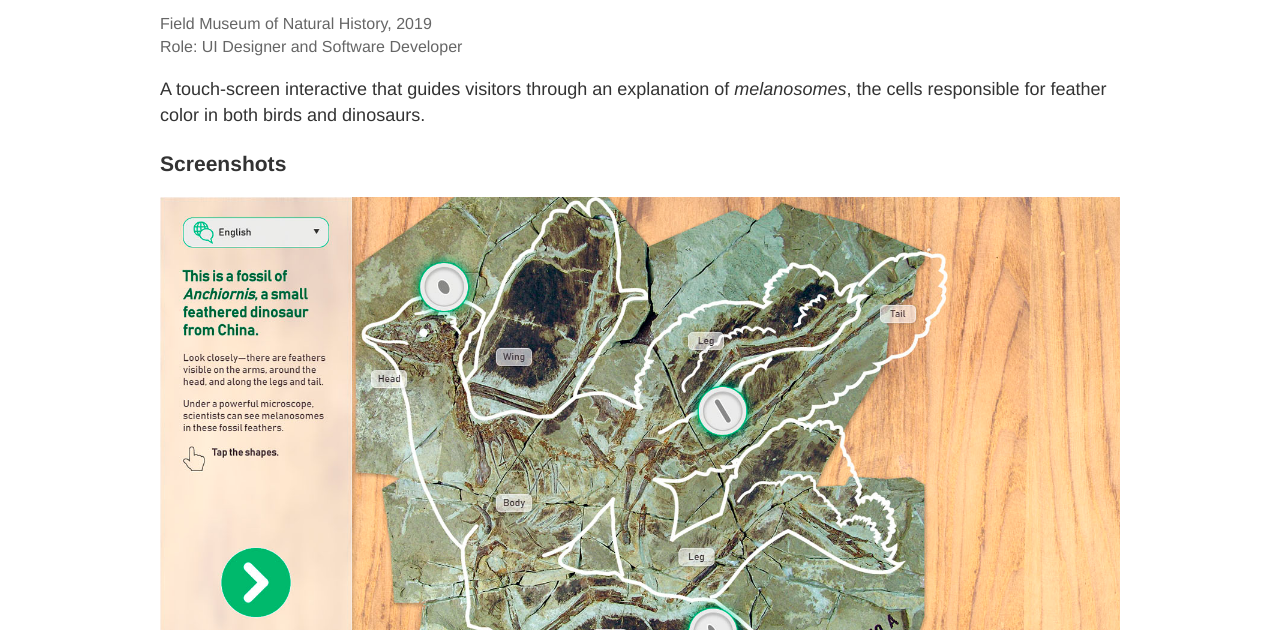
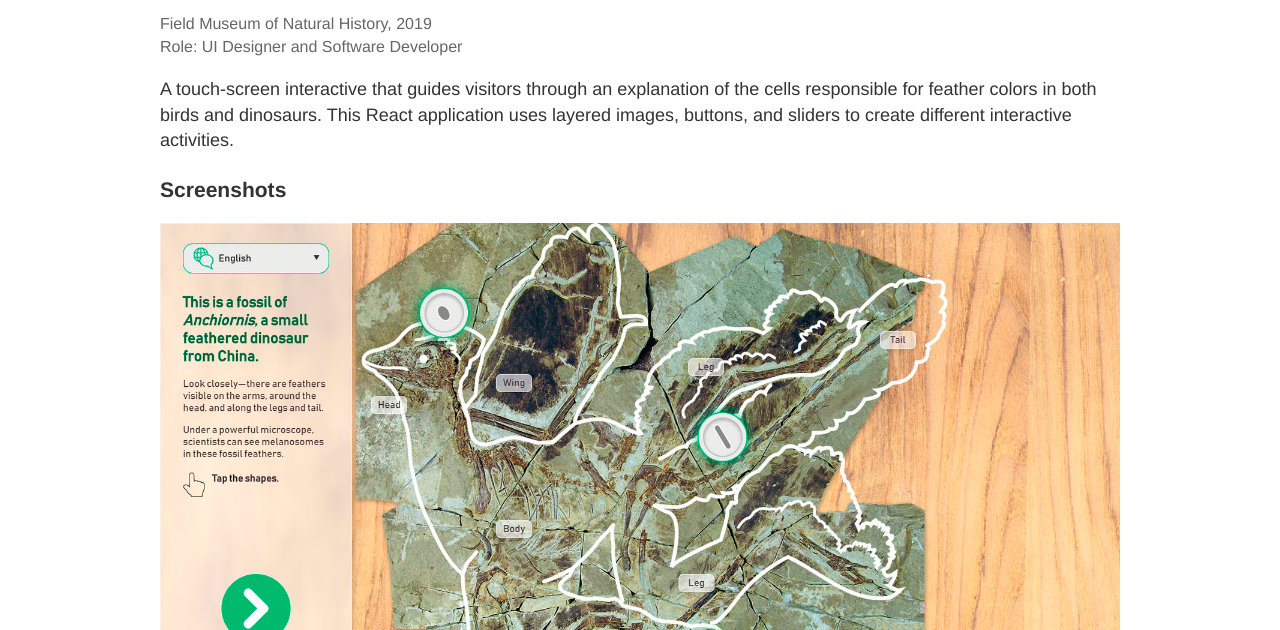
Before and after one commit to bvanbree/bvanbree.github.io, a website: page feathers.html in a window 1280 px wide. Shown: the part 170-800 px from the top of the page. Drawn offline with nearby package versions, Linux system fonts and the light colour scheme; a script that the page names is missing.

Commit message:
feathers.html text update

```diff
--- a/feathers.html
+++ b/feathers.html
@@ -52,8 +52,8 @@
         <p class="details">Field Museum of Natural History, 2019
             <br>Role: UI Designer and Software Developer
         </p>
-        <p>A touch-screen interactive that guides visitors through an explanation of <em>melanosomes</em>, the cells
-            responsible for feather color in both birds and dinosaurs.</p>
+        <p>A touch-screen interactive that guides visitors through an explanation of the cells
+            responsible for feather colors in both birds and dinosaurs. This React application uses layered images, buttons, and sliders to create different interactive activities.</p>
 
         <h3>Screenshots</h3>
         <a class="full code" href="src/img/portfolio/code/04_5_Dino_Intro.jpg" data-lightbox="slideshow">
```
